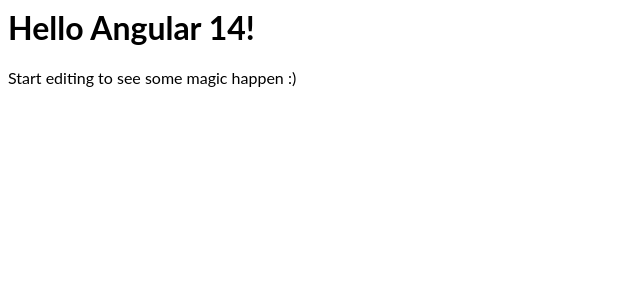
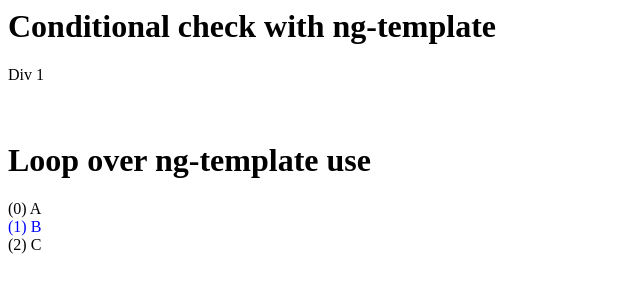
Before and after one commit to moradiyahari/angular-core-concepts, an Angular app: page / in a window 1280 px wide. Shown: the top 300 px of the page, without its empty margins (0-640 px from the left). Built offline with nearby package versions, Linux system fonts and the light colour scheme.

Commit message:
3 files modified, 1 deleted

```diff
--- a/src/app/app.component.html
+++ b/src/app/app.component.html
@@ -1,4 +1 @@
-<hello name="{{ name }}"></hello>
-<p>
-  Start editing to see some magic happen :)
-</p>
+<my-ng-template></my-ng-template>
--- a/src/app/app.module.ts
+++ b/src/app/app.module.ts
@@ -3,11 +3,11 @@
 import { FormsModule } from '@angular/forms';
 
 import { AppComponent } from './app.component';
-import { HelloComponent } from './hello.component';
+import { MyNgTemplateComponent } from './my-ng-template/my-ng-template';
 
 @NgModule({
   imports:      [ BrowserModule, FormsModule ],
-  declarations: [ AppComponent, HelloComponent ],
+  declarations: [ AppComponent, MyNgTemplateComponent ],
   bootstrap:    [ AppComponent ]
 })
 export class AppModule { }
--- a/src/app/hello.component.ts
+++ /dev/null
@@ -1,10 +0,0 @@
-import { Component, Input } from '@angular/core';
-
-@Component({
-  selector: 'hello',
-  template: `<h1>Hello {{name}}!</h1>`,
-  styles: [`h1 { font-family: Lato; }`]
-})
-export class HelloComponent  {
-  @Input() name: string;
-}
--- a/src/app/my-ng-template/my-ng-template.ts
+++ b/src/app/my-ng-template/my-ng-template.ts
@@ -1,10 +1,18 @@
-import { Component, VERSION } from '@angular/core';
+import { Component } from '@angular/core';
 
 @Component({
   selector: 'my-ng-template',
   templateUrl: './my-ng-template.html',
-  styleUrls: [ './my-ng-template.css' ]
+  styleUrls: ['./my-ng-template.css'],
 })
-export class AppComponent  {
-  name = 'Angular ' + VERSION.major;
+export class MyNgTemplateComponent {
+  items = [
+    { name: 'A', id: 1 },
+    { name: 'B', id: 2 },
+    { name: 'C', id: 3 },
+  ];
+  constructor() {}
+  trackById(item) {
+    return item.id;
+  }
 }
```
